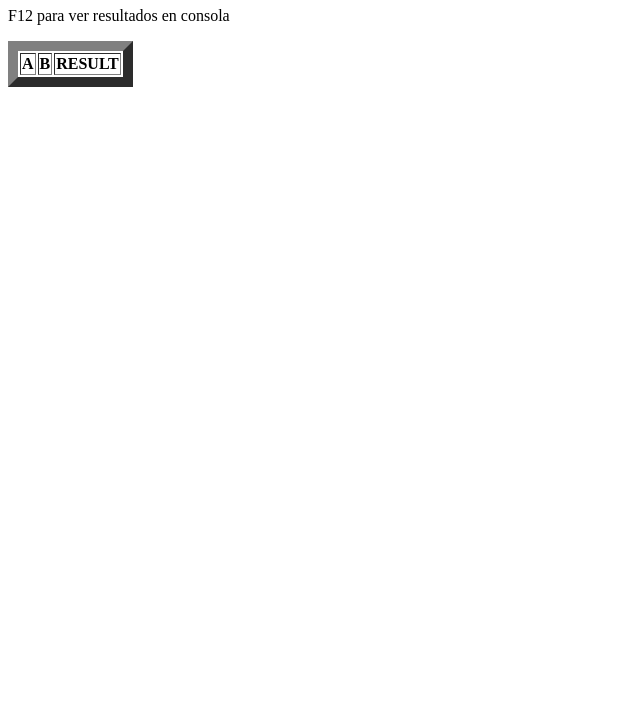
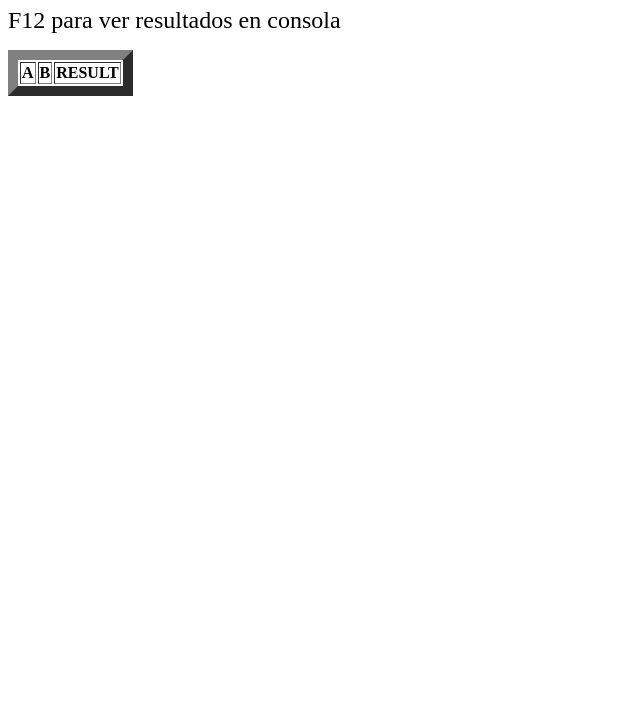
Before and after one commit to anhecblock/202210-W4-AnaBelen-Sanchez, a website with bundled scripts: page index.html in a window 1280 px wide. Shown: the part 73-800 px from the top of the page, without its empty margins (0-640 px from the left). Built offline with nearby package versions, Linux system fonts and the light colour scheme.

Commit message:
change font size of text

```diff
--- a/index.html
+++ b/index.html
@@ -14,7 +14,7 @@
     </head>
     <body>
         <h1>CHALLENGE 4</h1>
-        <p>F12 para ver resultados en consola</p>
+        <p><font size="5">F12 para ver resultados en consola</font></p>
         <table border="10">
             <tr>
                 <th>A</th>
```
